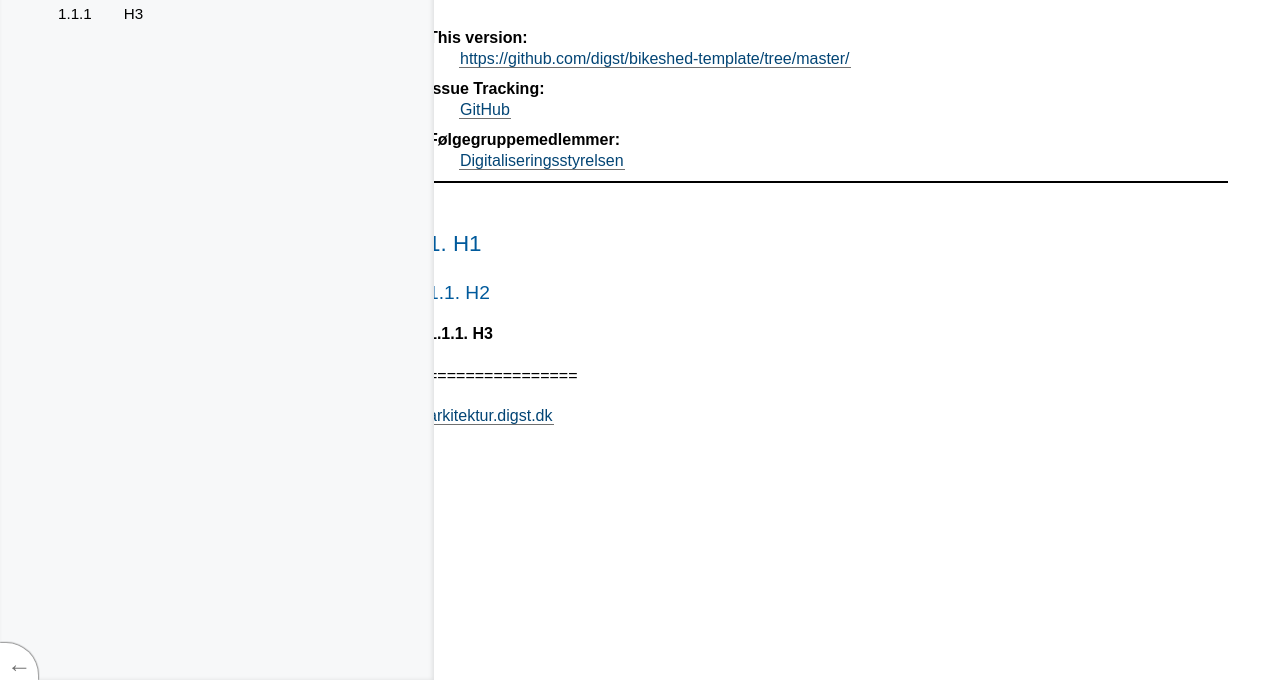
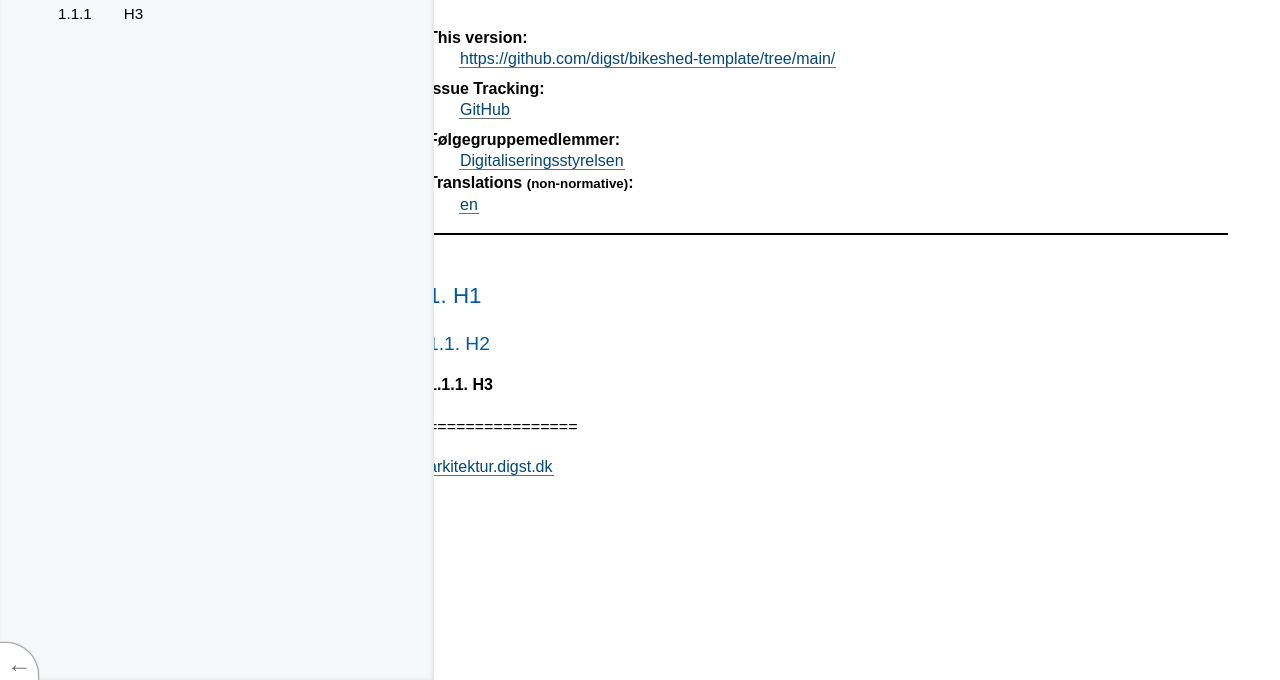
Before and after one commit to digst/bikeshed-template, a plain HTML site: page docs/index.html in a window 1280 px wide. Shown: the part 120-800 px from the top of the page. Drawn offline with Linux system fonts and the light colour scheme.

Commit message:
Update index.html

```diff
--- a/docs/index.html
+++ b/docs/index.html
@@ -1,5 +1,5 @@
 
-<!doctype html><html lang="da">
+<!doctype html><html lang="en">
  <head>
   <meta content="text/html; charset=utf-8" http-equiv="Content-Type">
   <title>Prefix 1.0.0: Titel</title>
@@ -1486,7 +1486,7 @@ Possible extra rowspan handling
 	}
 </style>
   <meta content="Bikeshed version 4e8dd937, updated Fri Nov 13 16:49:31 2020 -0800" name="generator">
-  <link href="https://github.com/digst/bikeshed-template/tree/master/" rel="canonical">
+  <link href="https://github.com/digst/bikeshed-template/tree/main/" rel="canonical">
 <style>
 @media print {
   html { margin: 0cm 2cm 2cm 0cm; font-size: 80%; }
@@ -2022,13 +2022,15 @@ dfn > a.self-link::before      { content: "#"; }
    <div data-fill-with="spec-metadata">
     <dl>
      <dt>This version:
-     <dd><a class="u-url" href="https://github.com/digst/bikeshed-template/tree/master/">https://github.com/digst/bikeshed-template/tree/master/</a>
+     <dd><a class="u-url" href="https://github.com/digst/bikeshed-template/tree/main/">https://github.com/digst/bikeshed-template/tree/main/</a>
      <dt>Issue Tracking:
      <dd><a href="https://github.com/digst/bikeshed-template/issues/">GitHub</a>
      <dt class="editor">Følgegruppemedlemmer:
      <dd class="editor p-author h-card vcard"><a class="p-name fn u-email email" href="mailto:arkitektur@digst.dk">Digitaliseringsstyrelsen</a>
      <dd class="editor p-author h-card vcard"><span class="p-name fn"></span>
      <dd class="editor p-author h-card vcard"><span class="p-name fn"></span>
+     <dt>Translations <small>(non-normative)</small>:
+     <dd><a href="https://digst.github.io/bikeshed-template/index-en.html" hreflang="en" rel="alternate">en</a>
     </dl>
    </div>
    <div data-fill-with="warning"></div>
```
